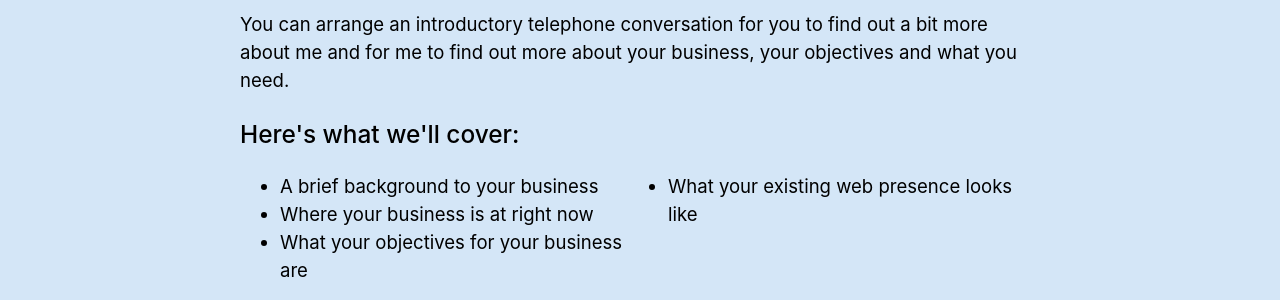
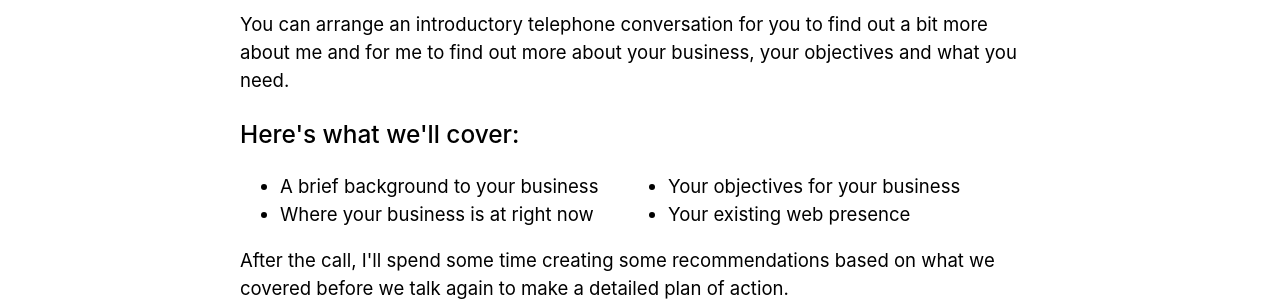
Before and after one commit to gideongoddard/freelance-portfolio, a Gatsby site: page /hire-me in a window 1280 px wide. Shown: the part 672-972 px from the top of the page. Built offline with nearby package versions, Linux system fonts and the light colour scheme; Gatsby itself is replaced by a stand-in of ours.

Commit message:
Updated hire me page bullet points and refactored some of the Title component

```diff
--- a/src/components/Title/Title.js
+++ b/src/components/Title/Title.js
@@ -5,7 +5,7 @@ import Button from "../Button/Button"
 export default function Title(props) {
     return (
         <section className={TitleStyles.section}>
-            <div>
+            <div className={TitleStyles.container}>
                 <h1>{props.title}</h1>
                 {
                     props.subtitle ? (
--- a/src/components/Title/Title.module.css
+++ b/src/components/Title/Title.module.css
@@ -1,4 +1,4 @@
-.section div {
+.container {
     min-height: 300px;
     display: flex;
     flex-direction: column;
--- a/src/pages/hire-me.js
+++ b/src/pages/hire-me.js
@@ -20,8 +20,8 @@ export default function HireMe() {
                         <ul>
                             <li>A brief background to your business</li>
                             <li>Where your business is at right now</li>
-                            <li>What your objectives for your business are</li>
-                            <li>What your existing web presence looks like</li>
+                            <li>Your objectives for your business</li>
+                            <li>Your existing web presence</li>
                         </ul>
                         <p>After the call, I'll spend some time creating some recommendations based on what we covered before we talk again to make a detailed plan of action.</p>
                     </div>
--- a/src/pages/hire-me.module.css
+++ b/src/pages/hire-me.module.css
@@ -1,7 +1,3 @@
-.section {
-    background-color: var(--primary-100);
-}
-
 .container {
     width: 90%;
     max-width: 800px;
@@ -24,6 +20,6 @@
 
 @media only screen and (min-width: 900px) {
     .detail ul {
-        columns: 2 auto;
+        columns: auto 2;
     }
 }
```
Also changed, not shown: src/images/banner.jpg (added).
